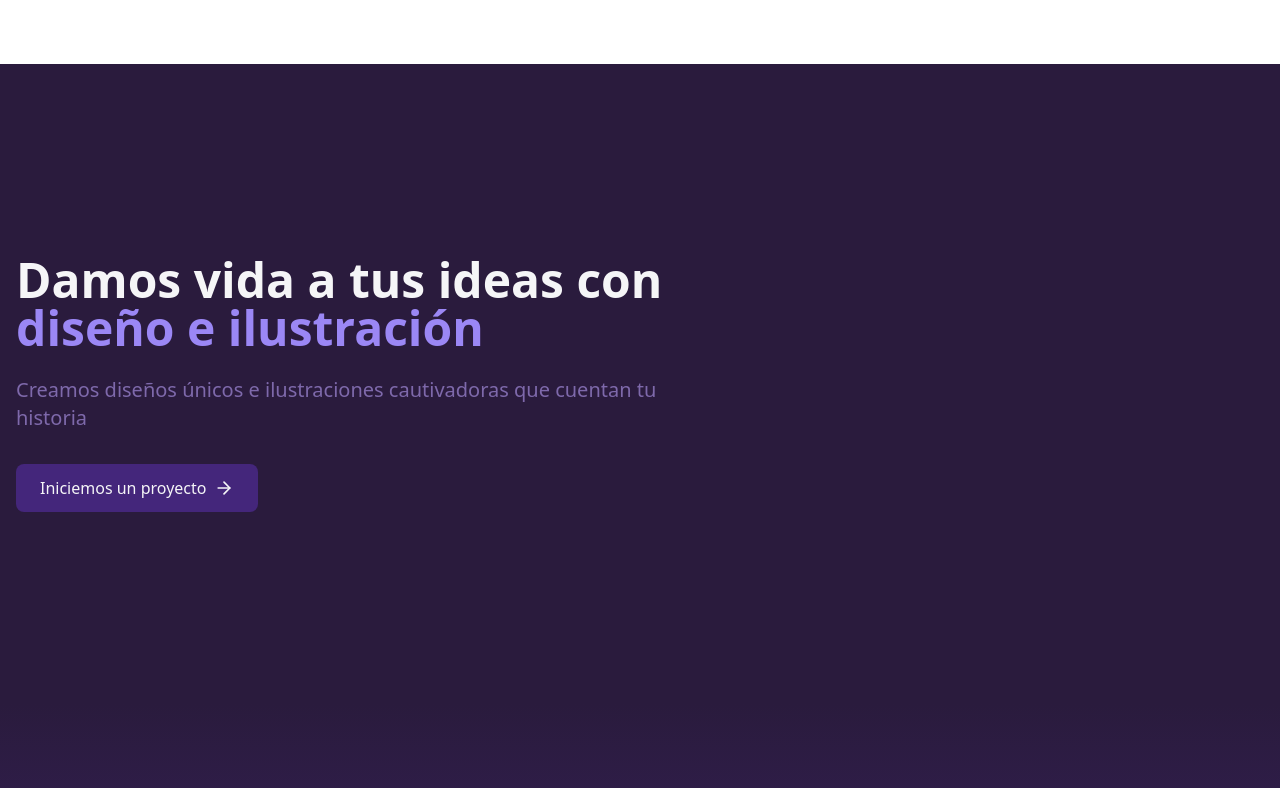
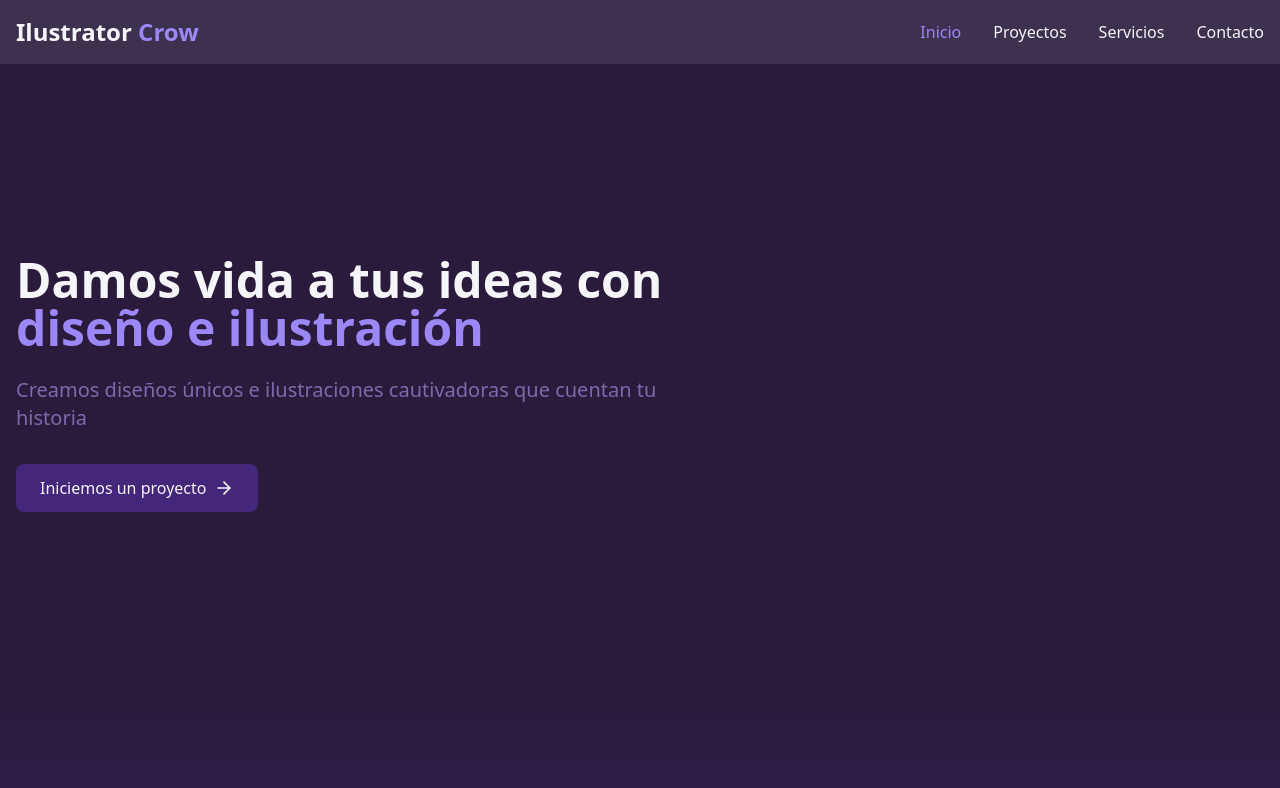
Before and after one commit to IllustratorCrow/crow-art-studio-web, a React (Vite) app: page / in a window 1280 px wide. Shown: the top 788 px of the page. Built offline with nearby package versions, Linux system fonts and the light colour scheme.

Commit message:
Add navigation menu
Implement a navigation menu for accessing different pages.

```diff
--- a/package.json
+++ b/package.json
@@ -45,6 +45,7 @@
     "cmdk": "^1.0.0",
     "date-fns": "^3.6.0",
     "embla-carousel-react": "^8.3.0",
+    "framer-motion": "^12.7.2",
     "input-otp": "^1.2.4",
     "lucide-react": "^0.462.0",
     "next-themes": "^0.3.0",
--- a/src/App.tsx
+++ b/src/App.tsx
@@ -1,9 +1,14 @@
+
 import { Toaster } from "@/components/ui/toaster";
 import { Toaster as Sonner } from "@/components/ui/sonner";
 import { TooltipProvider } from "@/components/ui/tooltip";
 import { QueryClient, QueryClientProvider } from "@tanstack/react-query";
 import { BrowserRouter, Routes, Route } from "react-router-dom";
+import Navbar from "./components/Navbar";
 import Index from "./pages/Index";
+import Projects from "./pages/Projects";
+import Services from "./pages/Services";
+import Contact from "./pages/Contact";
 import NotFound from "./pages/NotFound";
 
 const queryClient = new QueryClient();
@@ -11,15 +16,18 @@ const queryClient = new QueryClient();
 const App = () => (
   <QueryClientProvider client={queryClient}>
     <TooltipProvider>
-      <Toaster />
-      <Sonner />
       <BrowserRouter>
+        <Navbar />
         <Routes>
           <Route path="/" element={<Index />} />
-          {/* ADD ALL CUSTOM ROUTES ABOVE THE CATCH-ALL "*" ROUTE */}
+          <Route path="/proyectos" element={<Projects />} />
+          <Route path="/servicios" element={<Services />} />
+          <Route path="/contacto" element={<Contact />} />
           <Route path="*" element={<NotFound />} />
         </Routes>
       </BrowserRouter>
+      <Toaster />
+      <Sonner />
     </TooltipProvider>
   </QueryClientProvider>
 );
--- a/src/components/Navbar.tsx
+++ b/src/components/Navbar.tsx
@@ -11,21 +11,33 @@ const Navbar = () => {
   return (
     <nav className="fixed top-0 w-full bg-crow-dark/90 backdrop-blur-sm z-50">
       <div className="container mx-auto px-4 py-4">
-        <div className="flex items-center justify-between">
+        <div className="flex flex-col md:flex-row md:items-center md:justify-between gap-4">
           <Link to="/" className="text-2xl font-bold text-crow-text">
             Ilustrator <span className="text-crow-light">Crow</span>
           </Link>
-          <div className="space-x-8">
-            <Link to="/" className={`${isActive("/")} hover:text-crow-light transition-colors`}>
+          <div className="flex flex-wrap gap-6 md:gap-8">
+            <Link
+              to="/"
+              className={`${isActive("/")} hover:text-crow-light transition-colors`}
+            >
               Inicio
             </Link>
-            <Link to="/proyectos" className={`${isActive("/proyectos")} hover:text-crow-light transition-colors`}>
+            <Link
+              to="/proyectos"
+              className={`${isActive("/proyectos")} hover:text-crow-light transition-colors`}
+            >
               Proyectos
             </Link>
-            <Link to="/servicios" className={`${isActive("/servicios")} hover:text-crow-light transition-colors`}>
+            <Link
+              to="/servicios"
+              className={`${isActive("/servicios")} hover:text-crow-light transition-colors`}
+            >
               Servicios
             </Link>
-            <Link to="/contacto" className={`${isActive("/contacto")} hover:text-crow-light transition-colors`}>
+            <Link
+              to="/contacto"
+              className={`${isActive("/contacto")} hover:text-crow-light transition-colors`}
+            >
               Contacto
             </Link>
           </div>
```
Also changed, not shown: 1 other file (tests, documents, lock files or other folders).
